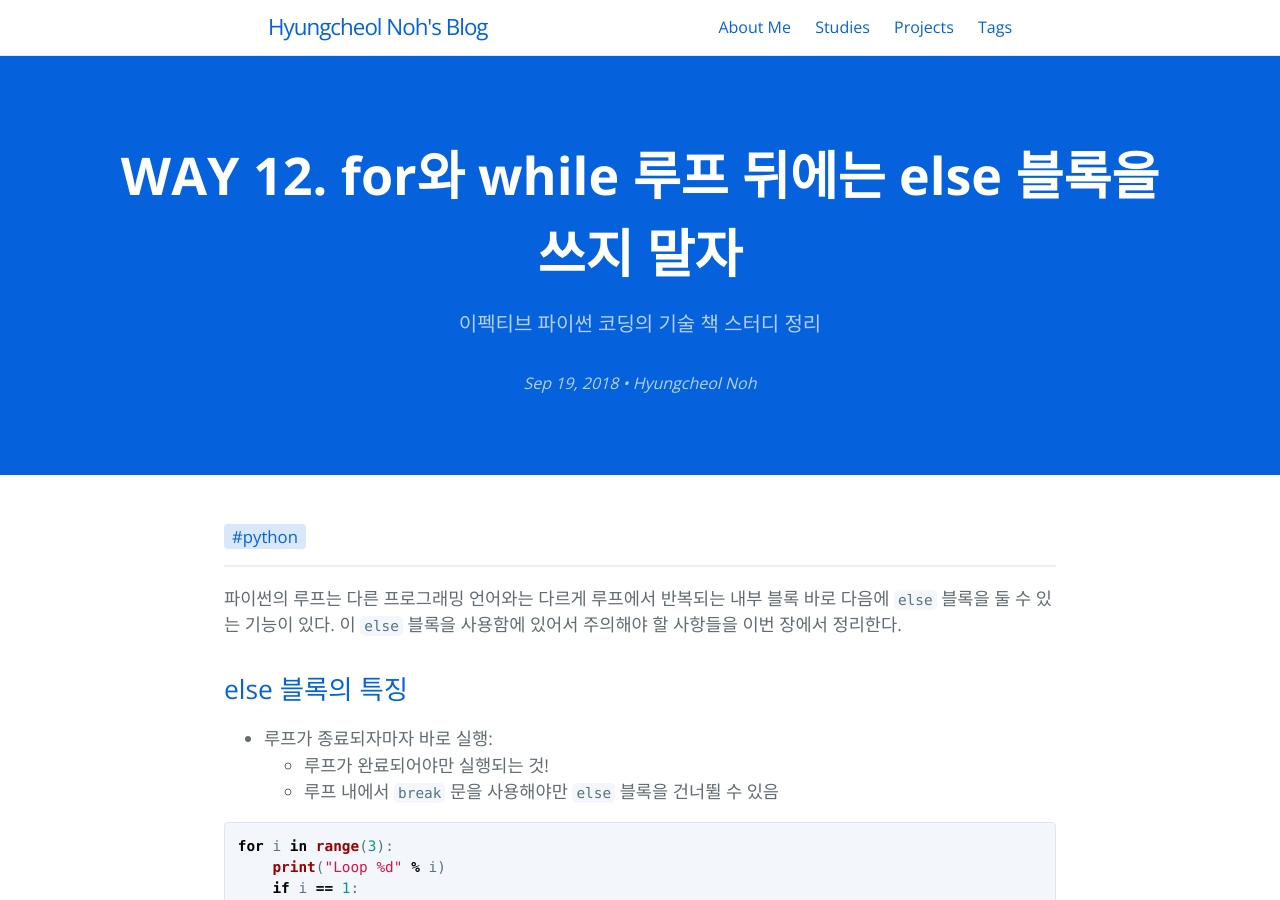
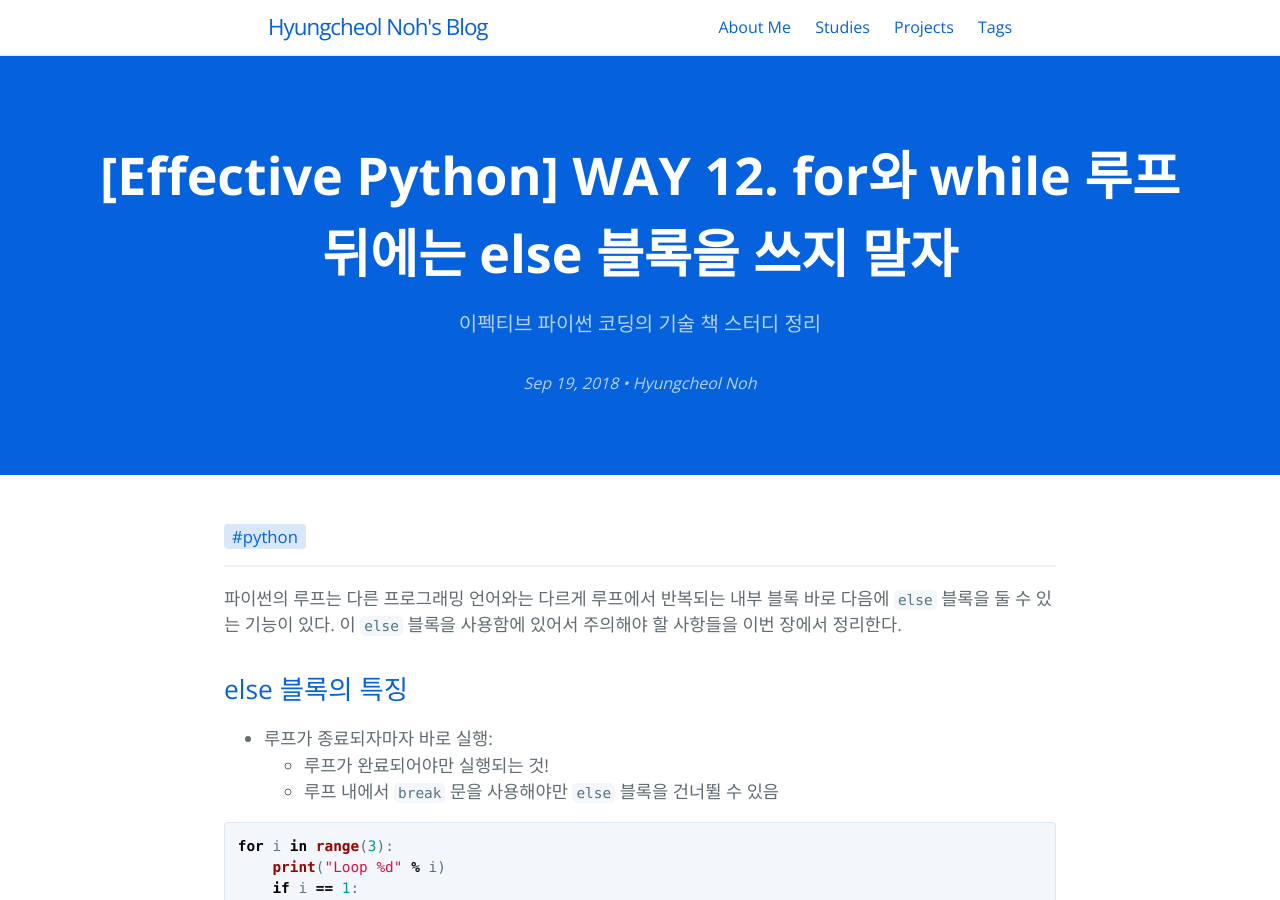
Before and after one commit to hcnoh/hcnoh.github.io, a Jekyll site: the page built from _posts/2018-09-19-effective-python-way12.md, in a window 1280 px wide and 900 px high. Built offline with Jekyll 4.4.1, drawn with Linux system fonts in a browser that asks for light colours; comment, search, counter and statistics services are not loaded; some of the changed lines change nothing that is shown.

Commit message:
Update 2018-09-19-effective-python-way12.md

```diff
--- a/_posts/2018-09-19-effective-python-way12.md
+++ b/_posts/2018-09-19-effective-python-way12.md
@@ -1,10 +1,10 @@
 ---
 layout: post
-title: "WAY 12. for와 while 루프 뒤에는 else 블록을 쓰지 말자"
+title: "[Effective Python] WAY 12. for와 while 루프 뒤에는 else 블록을 쓰지 말자"
 date: 2018-09-19 10:15:35
 tagline: "이펙티브 파이썬 코딩의 기술 책 스터디 정리"
 categories:
-- 이펙티브 파이썬 스터디
+- Effective Python
 tags:
 - python
 image: /thumbnail-mobile.png
```
